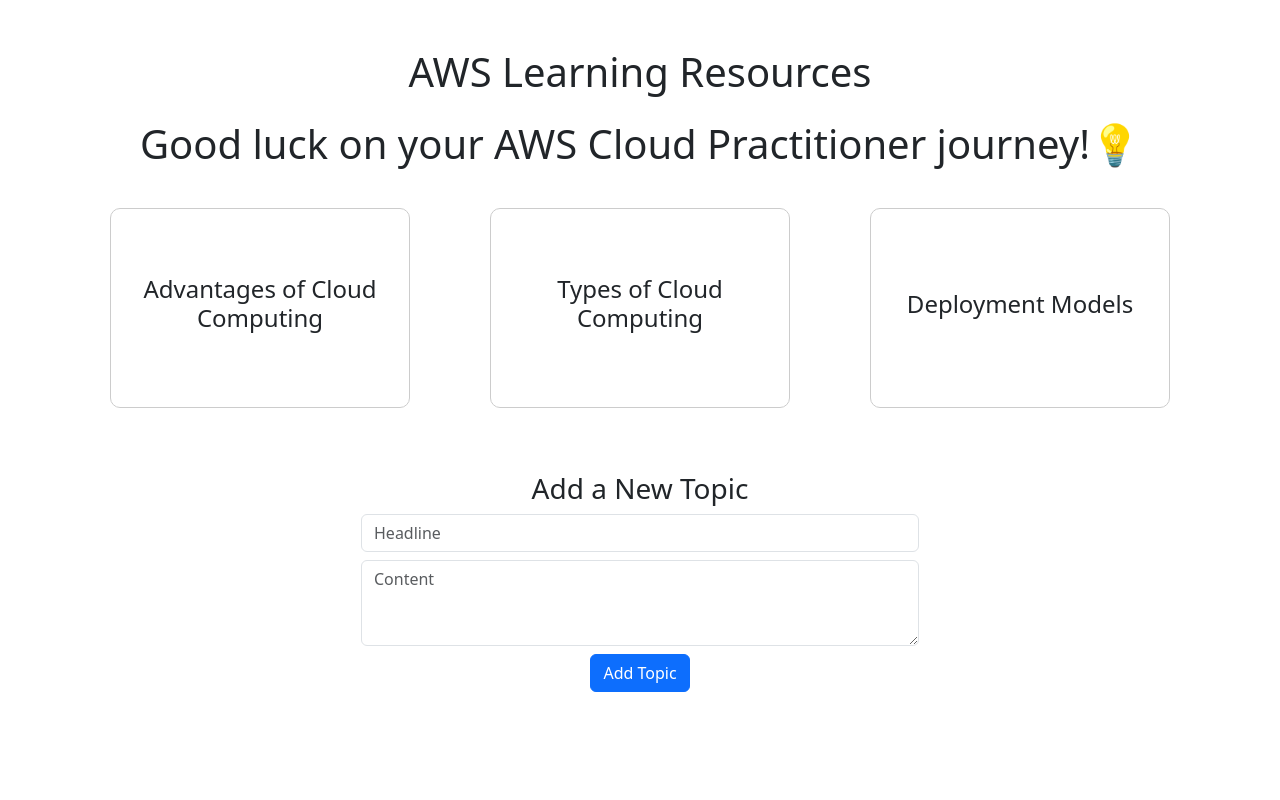
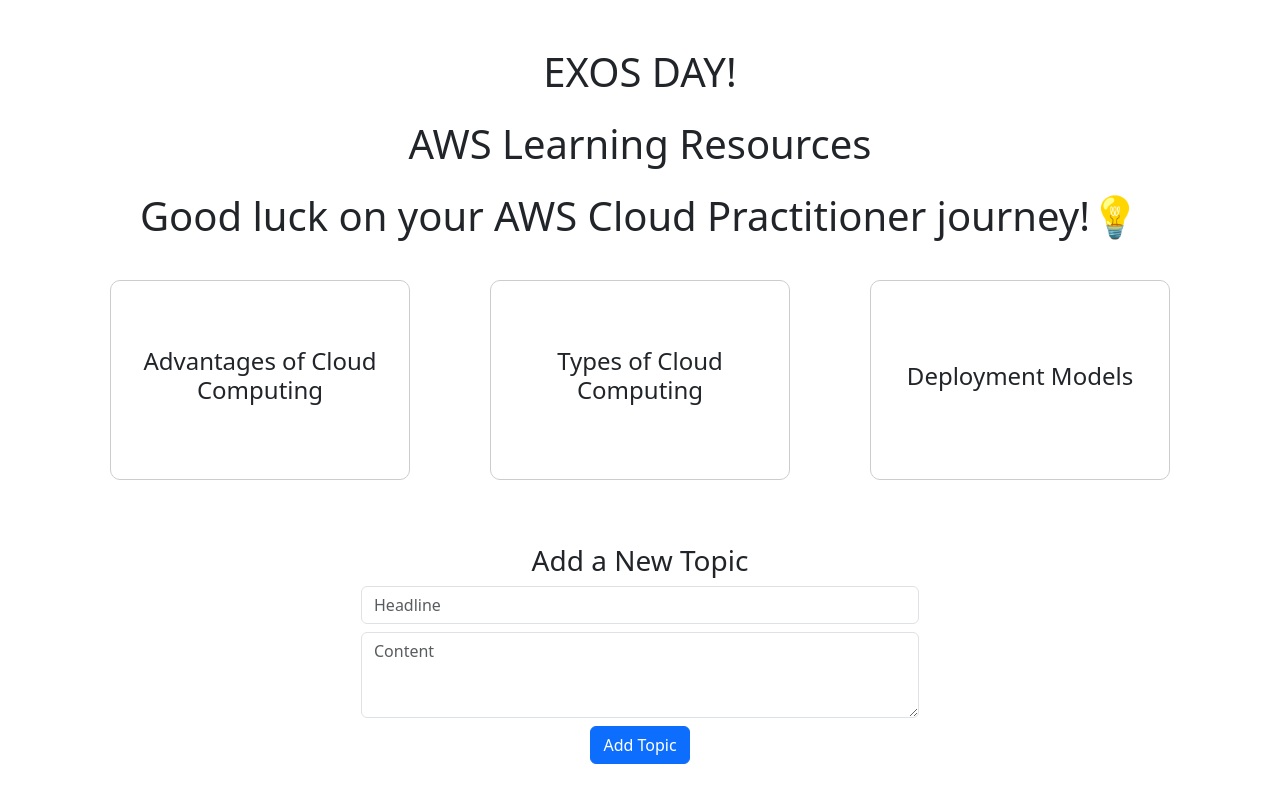
Before and after one commit to Umerfarooq02/AWSLearningResources, a plain HTML site: page index.html in a window 1280 px wide. Drawn offline with nearby package versions, Linux system fonts and the light colour scheme.

Commit message:
Update index.html
EXOS DAY!

```diff
--- a/index.html
+++ b/index.html
@@ -44,6 +44,7 @@
 </head>
 <body>
   <div class="container mt-5">
+    <h1 class="text-center mb-4">EXOS DAY!</h1>
     <h1 class="text-center mb-4">AWS Learning Resources</h1>
     <h1 class="text-center mb-4">Good luck on your AWS Cloud Practitioner journey!💡</h1>
     <div class="row" id="card-container"></div>
```
